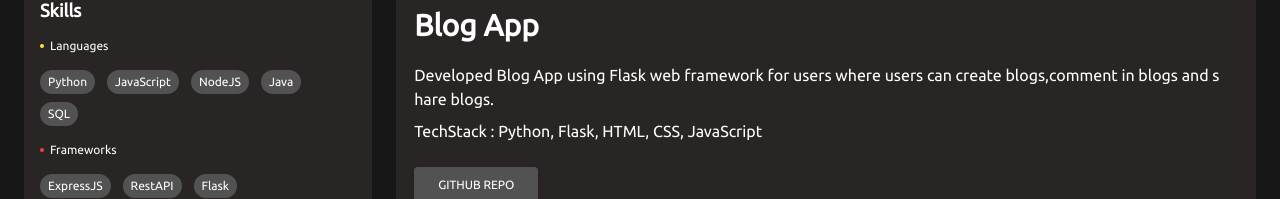
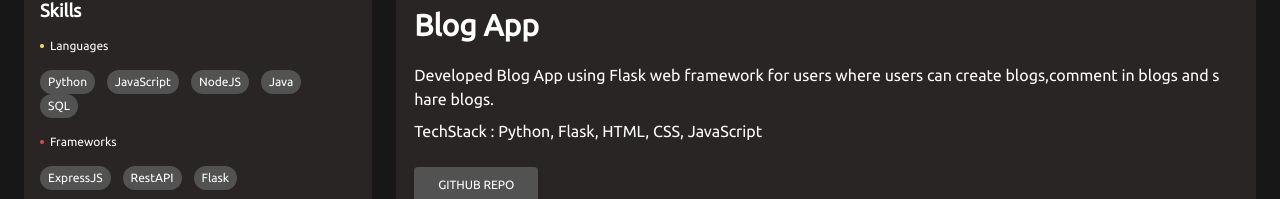
Before and after one commit to SAM-BOGHARA/PortfolioWebsite, a React (Create React App) app: page / in a window 1280 px wide. Shown: the part 737-936 px from the top of the page. Built offline with nearby package versions, Linux system fonts and the light colour scheme.

Commit message:
Portfolio Deployment skill added again

```diff
--- a/src/components/Skills.jsx
+++ b/src/components/Skills.jsx
@@ -49,7 +49,7 @@ function Skills() {
                     <div className="text-xs">
                         <span color="text-label-2 dark:text-dark-label-2"></span>
                         <div
-                            className="inline-flex  bg-neutral-600 items-center px-2 mr-3 whitespace-nowrap text-xs leading-6 rounded-full text-label-3 dark:text-dark-label-3 mt-2 bg-fill-3 dark:bg-dark-fill-3">
+                            className="inline-flex  bg-neutral-600 items-center px-2 mr-3 whitespace-nowrap text-xs leading-6 rounded-full text-label-3 dark:text-dark-label-3  bg-fill-3 dark:bg-dark-fill-3">
                             SQL
                         </div>
                     </div>
```
